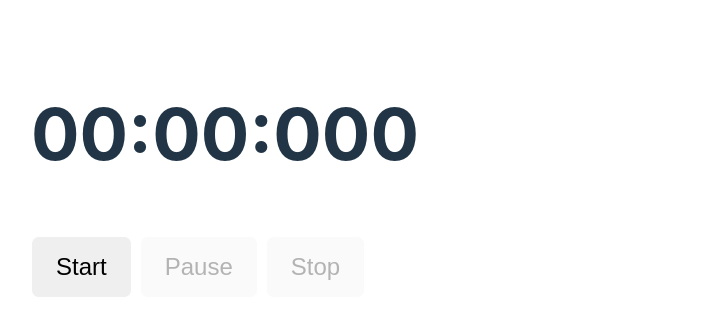
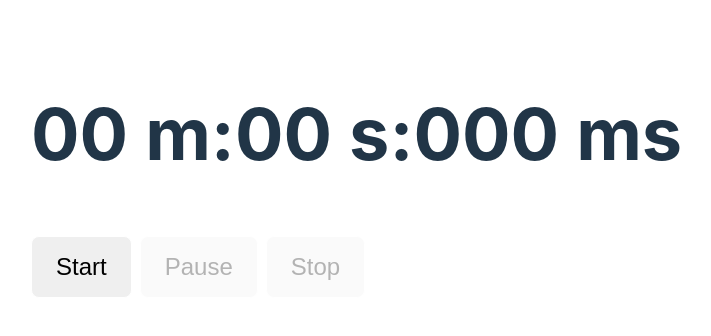
Before and after one commit to Chinmaykd21/react-practice-projects, a React (Vite) app: page / in a window 1280 px wide. Shown: the top 336 px of the page, without its empty margins (9-720 px from the left). Built offline with nearby package versions, Linux system fonts and the light colour scheme.

Commit message:
minor adjustments

```diff
--- a/src/stopwatch/index.tsx
+++ b/src/stopwatch/index.tsx
@@ -31,10 +31,10 @@ export const StopWatch = () => {
     const sec = Math.floor((time / 1000) % 60);
     const min = Math.floor(time / 60000);
 
-    return `${String(min).padStart(2, "0")}:${String(sec).padStart(
+    return `${String(min).padStart(2, "0")} m:${String(sec).padStart(
       2,
       "0"
-    )}:${String(ms).padStart(3, "0")}`;
+    )} s:${String(ms).padStart(3, "0")} ms`;
   };
   return (
     <>
```
